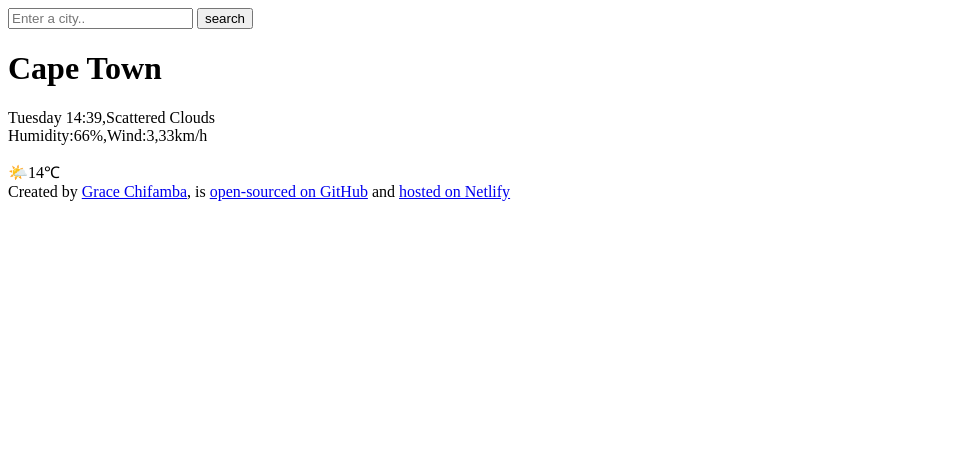
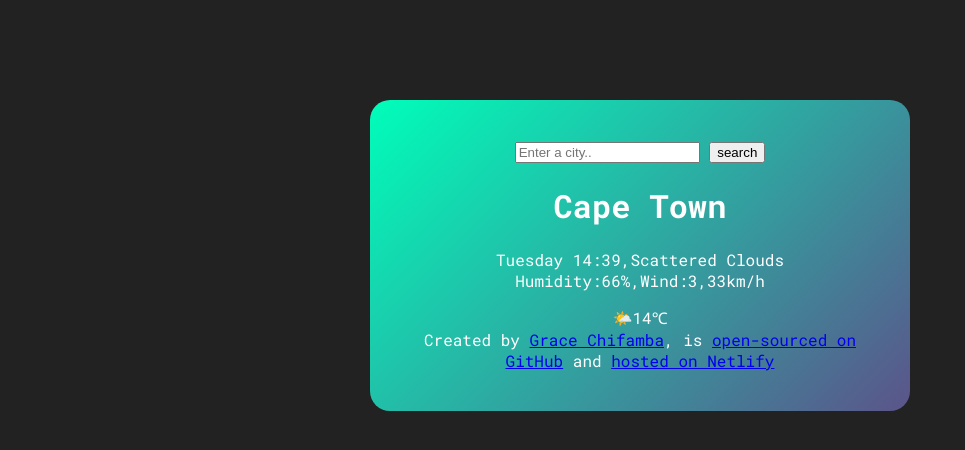
Before and after one commit to Gire1/My-first-weather-app, a plain HTML site: page index.html in a window 1280 px wide. Shown: the whole page, without its empty margins (0-965 px from the left). Drawn offline with Linux system fonts and the light colour scheme.

Commit message:
Styled the main container

```diff
--- a/index.html
+++ b/index.html
@@ -3,12 +3,17 @@
 <head>
     <meta charset="UTF-8">
     <meta name="viewport" content="width=device-width, initial-scale=1.0">
+    <link rel="stylesheet" href="src/index.css"/>
+    <link rel="preconnect" href="https://fonts.googleapis.com">
+<link rel="preconnect" href="https://fonts.gstatic.com" crossorigin>
+<link href="https://fonts.googleapis.com/css2?family=Roboto+Mono:ital,wght@0,100..700;1,100..700&display=swap" rel="stylesheet">
     <title>Gracie Weather-app</title>
 </head>
 <body>
+    <div class="weather-app">
     <header>
         <form>
-            <input typpe="search" placeholder="Enter a city.." required/>
+            <input type="search" placeholder="Enter a city.." required/>
             <input type="submit" value="search"/>
         </form>
     </header>
@@ -20,7 +25,7 @@
         <br />
         Humidity:66%,Wind:3,33km/h
     </p>
-</div>
+   </div>
     <div>🌤️14℃</div>
     </main>
     <footer>Created by
@@ -28,5 +33,6 @@
         <a href="https://github.com/Gire1/My-first-weather-app"tagert=_blank>open-sourced on GitHub</a> and
         <a href="https://gracie-app.netlify.app" tagert=_blank>hosted on Netlify</a>
     </footer>
+    </div>
 </body>
 </html>
--- /dev/null
+++ b/src/index.css
@@ -0,0 +1,14 @@
+body {
+  background: #222;
+  font-family: "Roboto Mono", monospace;
+}
+.weather-app {
+  width: 90;
+  max-width: 470px;
+  background: linear-gradient(135deg, #00feba, #5b548a);
+  color: #fff;
+  margin: 100px auto 0;
+  border-radius: 20px;
+  padding: 40px 35px;
+  text-align: center;
+}
```
